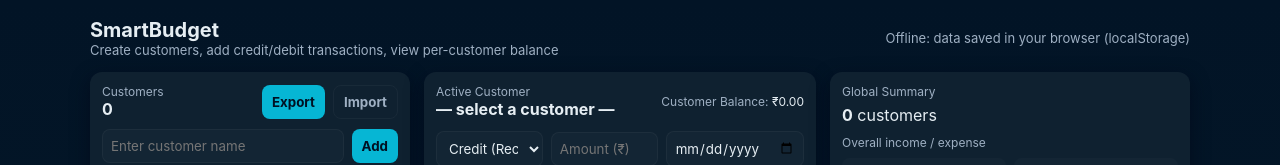
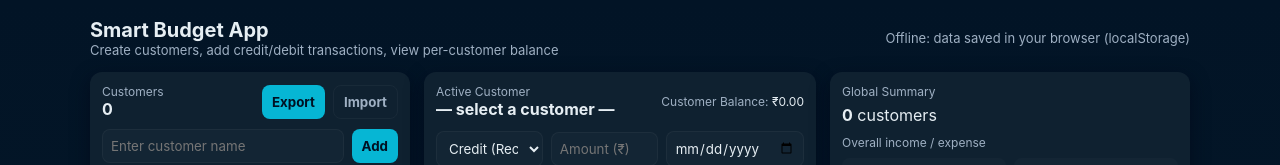
Before and after one commit to Samarthh28/smartbudget, a plain HTML site: page index.html in a window 1280 px wide. Shown: the top 165 px of the page. Drawn offline with Linux system fonts and the light colour scheme.

Commit message:
name change

```diff
--- a/index.html
+++ b/index.html
@@ -52,7 +52,7 @@
   <div class="app">
     <header>
       <div>
-        <h1>SmartBudget</h1>
+        <h1>Smart Budget App</h1>
         <div class="muted">Create customers, add credit/debit transactions, view per-customer balance</div>
       </div>
       <div class="muted">Offline: data saved in your browser (localStorage)</div>
```
